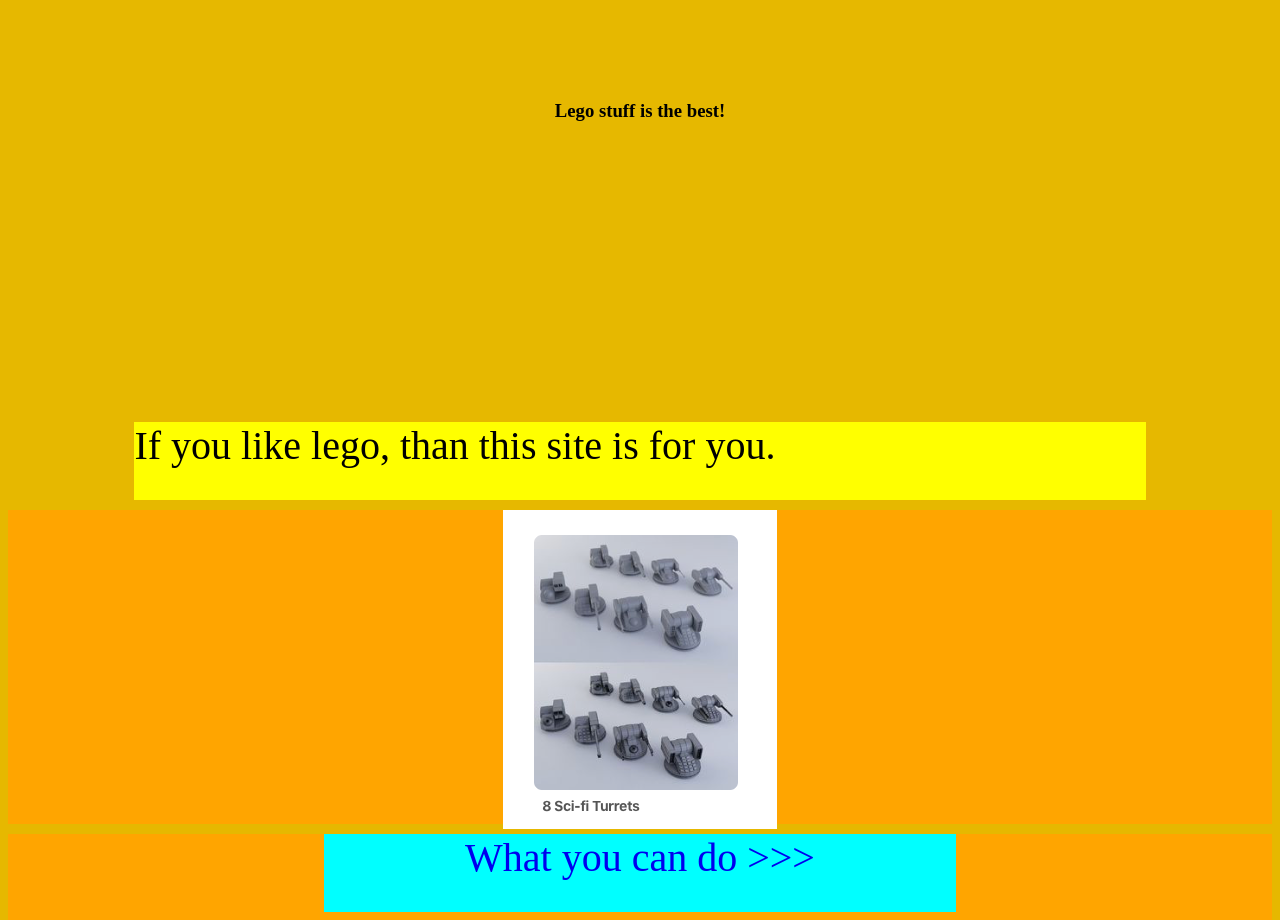
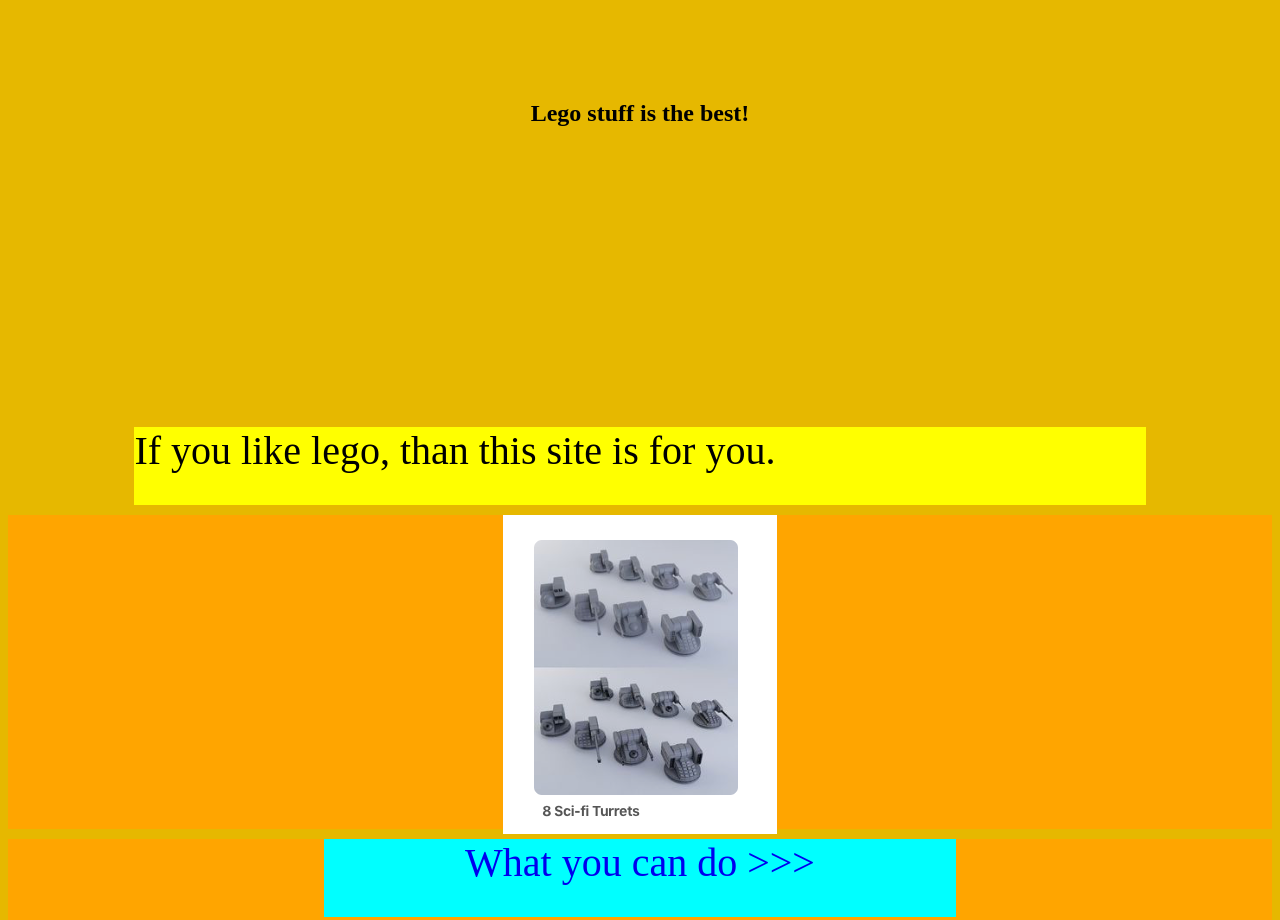
Before and after one commit to Richardgross333/html, a plain HTML site: page index.html in a window 1280 px wide. Shown: the top 920 px of the page. Drawn offline with Linux system fonts and the light colour scheme; files whose address does not match are found by name.

Commit message:
Update index.html

```diff
--- a/index.html
+++ b/index.html
@@ -1,7 +1,7 @@
 <body style="background: #e6b800;">
-    <h3 align="center" style="margin-top: 100px" >
+    <h2 align="center" style="margin-top: 100px" >
         Lego stuff is the best!
-    </h3>
+    </h2>
     <div style="background: yellow; margin-top: 300px; margin-left: 10%; margin-right: 10%; height: 10%">
         <span style="font-size: 40px">
             If you like lego, than this site is for you.
```
